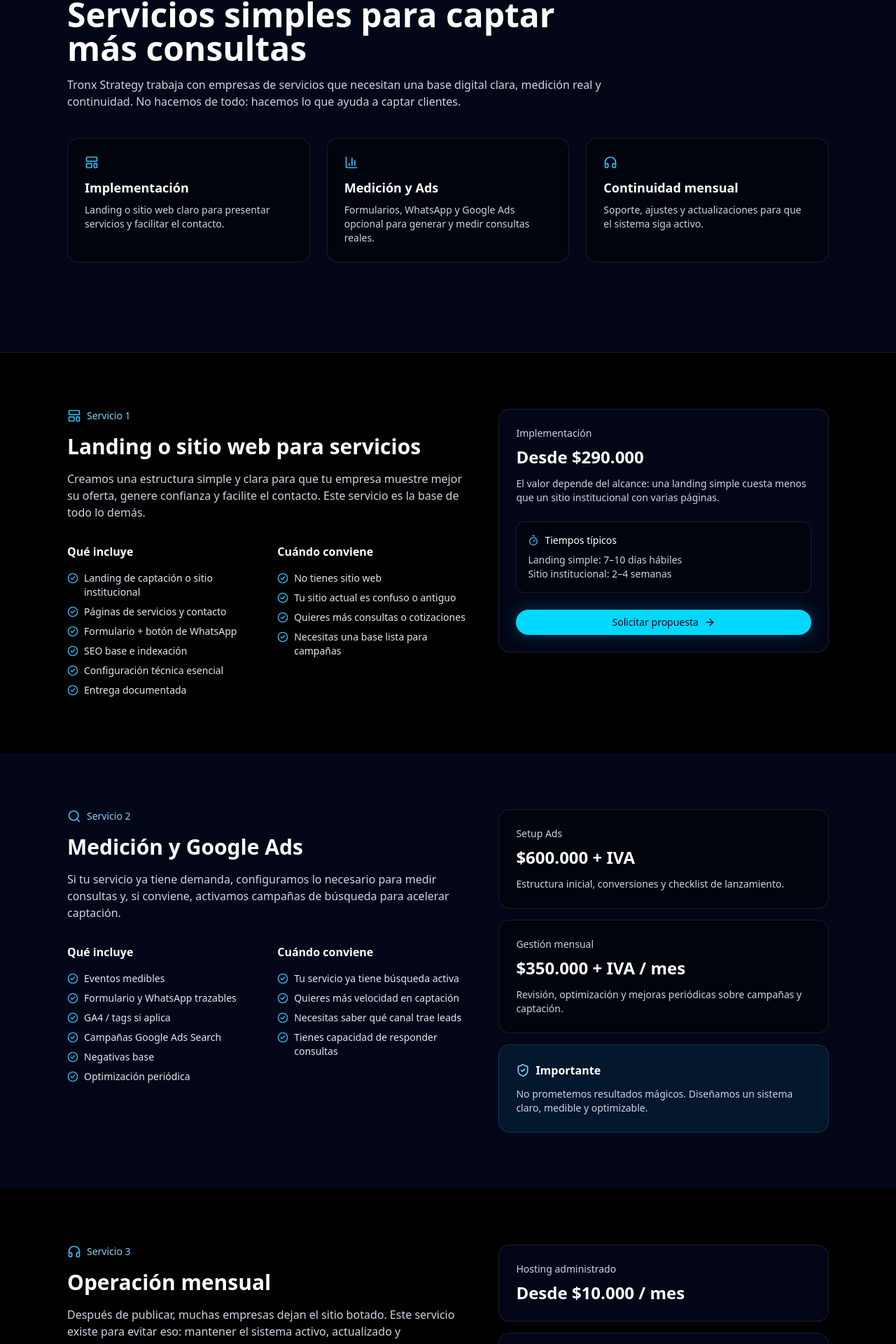
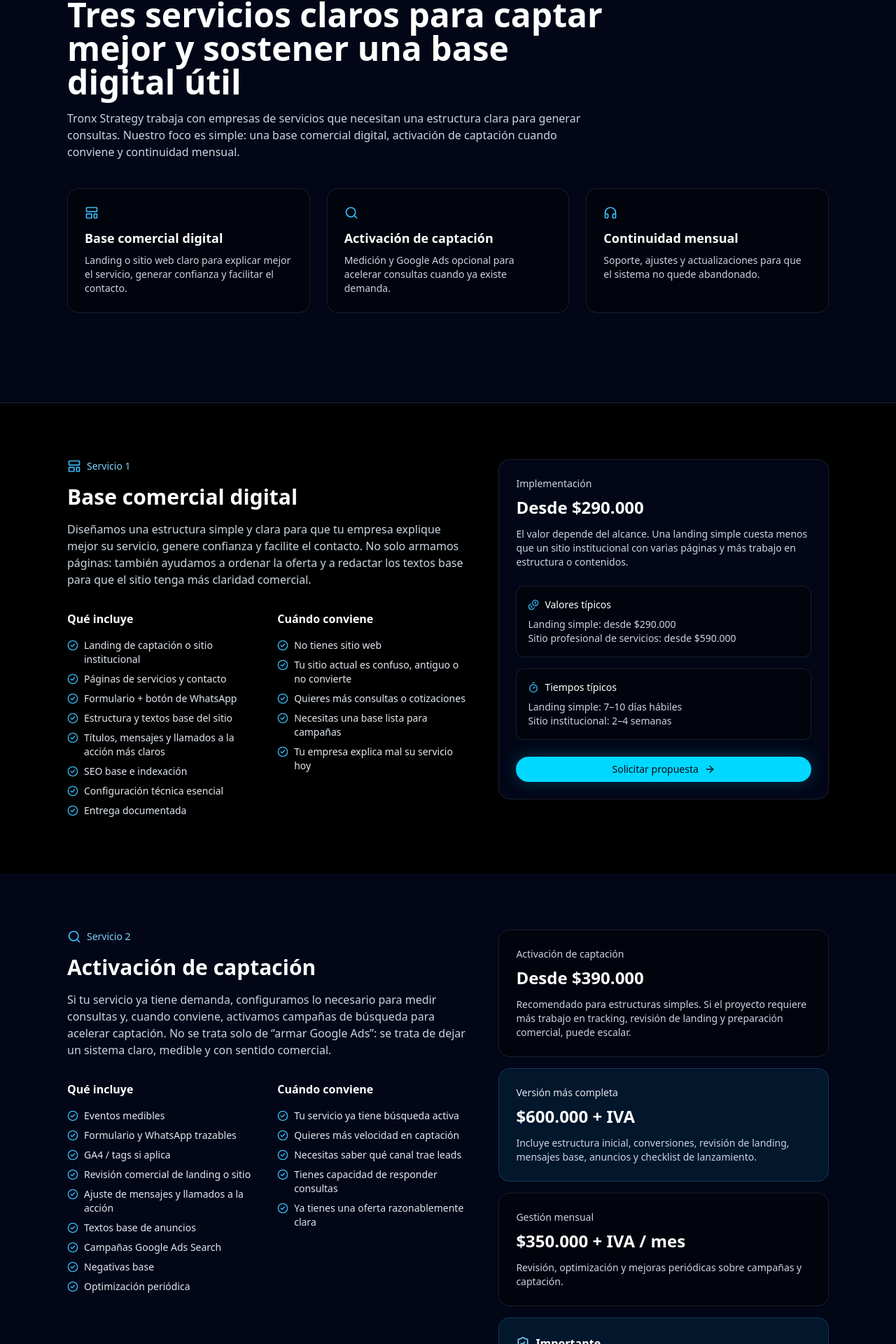
Before and after one commit to TronxGroup/Tronx-Strategy, a Next.js app: page /servicios in a window 1280 px wide. Shown: the part 344-2264 px from the top of the page at 70% size. Built offline with nearby package versions, Linux system fonts and the light colour scheme.

Commit message:
Update page.tsx

```diff
--- a/app/servicios/page.tsx
+++ b/app/servicios/page.tsx
@@ -23,16 +23,17 @@
 
 export const metadata: Metadata = {
   metadataBase: new URL(SITE_URL),
-  title: "Servicios — Tronx Strategy | Captación digital para empresas de servicios",
+  title:
+    "Servicios — Tronx Strategy | Captación digital para empresas de servicios",
   description:
-    "Servicios de Tronx Strategy: landing y sitio web para servicios, medición, Google Ads opcional y operación mensual.",
+    "Servicios de Tronx Strategy: base comercial digital, activación de captación y continuidad mensual para empresas de servicios.",
   alternates: {
     canonical: "/servicios",
   },
   openGraph: {
     title: "Servicios — Tronx Strategy",
     description:
-      "Landing, sitio web, medición, Google Ads y continuidad mensual para empresas de servicios.",
+      "Landing o sitio, textos base, medición, Google Ads opcional y continuidad mensual para empresas de servicios.",
     url: "/servicios",
     type: "website",
     locale: "es_CL",
@@ -98,30 +99,30 @@
         <div className="mx-auto max-w-6xl px-4 lg:px-8">
           <SectionTitle
             eyebrow="Servicios"
-            title="Servicios simples para captar más consultas"
-            desc="Tronx Strategy trabaja con empresas de servicios que necesitan una base digital clara, medición real y continuidad. No hacemos de todo: hacemos lo que ayuda a captar clientes."
+            title="Tres servicios claros para captar mejor y sostener una base digital útil"
+            desc="Tronx Strategy trabaja con empresas de servicios que necesitan una estructura clara para generar consultas. Nuestro foco es simple: una base comercial digital, activación de captación cuando conviene y continuidad mensual."
           />
 
           <div className="mt-10 grid gap-6 lg:grid-cols-3">
             <div className="rounded-2xl border border-white/10 bg-black/40 p-6">
               <LayoutTemplate className="mb-3 h-5 w-5 text-sky-400" />
               <h2 className="text-lg font-semibold text-white">
-                Implementación
+                Base comercial digital
               </h2>
               <p className="mt-2 text-sm text-slate-300">
-                Landing o sitio web claro para presentar servicios y facilitar
-                el contacto.
+                Landing o sitio web claro para explicar mejor el servicio,
+                generar confianza y facilitar el contacto.
               </p>
             </div>
 
             <div className="rounded-2xl border border-white/10 bg-black/40 p-6">
-              <BarChart3 className="mb-3 h-5 w-5 text-sky-400" />
+              <Search className="mb-3 h-5 w-5 text-sky-400" />
               <h2 className="text-lg font-semibold text-white">
-                Medición y Ads
+                Activación de captación
               </h2>
               <p className="mt-2 text-sm text-slate-300">
-                Formularios, WhatsApp y Google Ads opcional para generar y medir
-                consultas reales.
+                Medición y Google Ads opcional para acelerar consultas cuando ya
+                existe demanda.
               </p>
             </div>
 
@@ -131,8 +132,8 @@
                 Continuidad mensual
               </h2>
               <p className="mt-2 text-sm text-slate-300">
-                Soporte, ajustes y actualizaciones para que el sistema siga
-                activo.
+                Soporte, ajustes y actualizaciones para que el sistema no quede
+                abandonado.
               </p>
             </div>
           </div>
@@ -146,19 +147,19 @@
             <div>
               <div className="flex items-center gap-2">
                 <LayoutTemplate className="h-5 w-5 text-sky-400" />
-                <p className="text-sm font-medium text-sky-300">
-                  Servicio 1
-                </p>
+                <p className="text-sm font-medium text-sky-300">Servicio 1</p>
               </div>
 
               <h2 className="mt-4 text-3xl font-semibold text-white">
-                Landing o sitio web para servicios
+                Base comercial digital
               </h2>
 
               <p className="mt-4 max-w-2xl text-slate-300">
-                Creamos una estructura simple y clara para que tu empresa muestre
-                mejor su oferta, genere confianza y facilite el contacto. Este
-                servicio es la base de todo lo demás.
+                Diseñamos una estructura simple y clara para que tu empresa
+                explique mejor su servicio, genere confianza y facilite el
+                contacto. No solo armamos páginas: también ayudamos a ordenar la
+                oferta y a redactar los textos base para que el sitio tenga más
+                claridad comercial.
               </p>
 
               <div className="mt-8 grid gap-6 md:grid-cols-2">
@@ -167,9 +168,17 @@
                     Qué incluye
                   </h3>
                   <ul className="mt-4 space-y-2">
-                    <CheckItem>Landing de captación o sitio institucional</CheckItem>
+                    <CheckItem>
+                      Landing de captación o sitio institucional
+                    </CheckItem>
                     <CheckItem>Páginas de servicios y contacto</CheckItem>
                     <CheckItem>Formulario + botón de WhatsApp</CheckItem>
+                    <CheckItem>
+                      Estructura y textos base del sitio
+                    </CheckItem>
+                    <CheckItem>
+                      Títulos, mensajes y llamados a la acción más claros
+                    </CheckItem>
                     <CheckItem>SEO base e indexación</CheckItem>
                     <CheckItem>Configuración técnica esencial</CheckItem>
                     <CheckItem>Entrega documentada</CheckItem>
@@ -182,9 +191,18 @@
                   </h3>
                   <ul className="mt-4 space-y-2">
                     <CheckItem>No tienes sitio web</CheckItem>
-                    <CheckItem>Tu sitio actual es confuso o antiguo</CheckItem>
-                    <CheckItem>Quieres más consultas o cotizaciones</CheckItem>
-                    <CheckItem>Necesitas una base lista para campañas</CheckItem>
+                    <CheckItem>
+                      Tu sitio actual es confuso, antiguo o no convierte
+                    </CheckItem>
+                    <CheckItem>
+                      Quieres más consultas o cotizaciones
+                    </CheckItem>
+                    <CheckItem>
+                      Necesitas una base lista para campañas
+                    </CheckItem>
+                    <CheckItem>
+                      Tu empresa explica mal su servicio hoy
+                    </CheckItem>
                   </ul>
                 </div>
               </div>
@@ -196,11 +214,26 @@
                 Desde $290.000
               </h3>
               <p className="mt-3 text-sm text-slate-300">
-                El valor depende del alcance: una landing simple cuesta menos
-                que un sitio institucional con varias páginas.
+                El valor depende del alcance. Una landing simple cuesta menos
+                que un sitio institucional con varias páginas y más trabajo en
+                estructura o contenidos.
               </p>
 
               <div className="mt-6 rounded-xl border border-white/10 bg-black/40 p-4">
+                <div className="flex items-center gap-2">
+                  <Coins className="h-4 w-4 text-sky-400" />
+                  <p className="text-sm font-medium text-white">
+                    Valores típicos
+                  </p>
+                </div>
+                <p className="mt-2 text-sm text-slate-300">
+                  Landing simple: desde $290.000
+                  <br />
+                  Sitio profesional de servicios: desde $590.000
+                </p>
+              </div>
+
+              <div className="mt-4 rounded-xl border border-white/10 bg-black/40 p-4">
                 <div className="flex items-center gap-2">
                   <Timer className="h-4 w-4 text-sky-400" />
                   <p className="text-sm font-medium text-white">
@@ -233,19 +266,19 @@
             <div>
               <div className="flex items-center gap-2">
                 <Search className="h-5 w-5 text-sky-400" />
-                <p className="text-sm font-medium text-sky-300">
-                  Servicio 2
-                </p>
+                <p className="text-sm font-medium text-sky-300">Servicio 2</p>
               </div>
 
               <h2 className="mt-4 text-3xl font-semibold text-white">
-                Medición y Google Ads
+                Activación de captación
               </h2>
 
               <p className="mt-4 max-w-2xl text-slate-300">
                 Si tu servicio ya tiene demanda, configuramos lo necesario para
-                medir consultas y, si conviene, activamos campañas de búsqueda
-                para acelerar captación.
+                medir consultas y, cuando conviene, activamos campañas de
+                búsqueda para acelerar captación. No se trata solo de “armar
+                Google Ads”: se trata de dejar un sistema claro, medible y con
+                sentido comercial.
               </p>
 
               <div className="mt-8 grid gap-6 md:grid-cols-2">
@@ -255,8 +288,17 @@
                   </h3>
                   <ul className="mt-4 space-y-2">
                     <CheckItem>Eventos medibles</CheckItem>
-                    <CheckItem>Formulario y WhatsApp trazables</CheckItem>
+                    <CheckItem>
+                      Formulario y WhatsApp trazables
+                    </CheckItem>
                     <CheckItem>GA4 / tags si aplica</CheckItem>
+                    <CheckItem>
+                      Revisión comercial de landing o sitio
+                    </CheckItem>
+                    <CheckItem>
+                      Ajuste de mensajes y llamados a la acción
+                    </CheckItem>
+                    <CheckItem>Textos base de anuncios</CheckItem>
                     <CheckItem>Campañas Google Ads Search</CheckItem>
                     <CheckItem>Negativas base</CheckItem>
                     <CheckItem>Optimización periódica</CheckItem>
@@ -268,10 +310,21 @@
                     Cuándo conviene
                   </h3>
                   <ul className="mt-4 space-y-2">
-                    <CheckItem>Tu servicio ya tiene búsqueda activa</CheckItem>
-                    <CheckItem>Quieres más velocidad en captación</CheckItem>
-                    <CheckItem>Necesitas saber qué canal trae leads</CheckItem>
-                    <CheckItem>Tienes capacidad de responder consultas</CheckItem>
+                    <CheckItem>
+                      Tu servicio ya tiene búsqueda activa
+                    </CheckItem>
+                    <CheckItem>
+                      Quieres más velocidad en captación
+                    </CheckItem>
+                    <CheckItem>
+                      Necesitas saber qué canal trae leads
+                    </CheckItem>
+                    <CheckItem>
+                      Tienes capacidad de responder consultas
+                    </CheckItem>
+                    <CheckItem>
+                      Ya tienes una oferta razonablemente clara
+                    </CheckItem>
                   </ul>
                 </div>
               </div>
@@ -279,12 +332,27 @@
 
             <div className="space-y-4">
               <div className="rounded-2xl border border-white/10 bg-black/40 p-6">
-                <p className="text-sm text-slate-300">Setup Ads</p>
+                <p className="text-sm text-slate-300">
+                  Activación de captación
+                </p>
+                <h3 className="mt-2 text-2xl font-semibold text-white">
+                  Desde $390.000
+                </h3>
+                <p className="mt-3 text-sm text-slate-300">
+                  Recomendado para estructuras simples. Si el proyecto requiere
+                  más trabajo en tracking, revisión de landing y preparación
+                  comercial, puede escalar.
+                </p>
+              </div>
+
+              <div className="rounded-2xl border border-sky-400/20 bg-sky-500/10 p-6">
+                <p className="text-sm text-slate-200">Versión más completa</p>
                 <h3 className="mt-2 text-2xl font-semibold text-white">
                   $600.000 + IVA
                 </h3>
                 <p className="mt-3 text-sm text-slate-300">
-                  Estructura inicial, conversiones y checklist de lanzamiento.
+                  Incluye estructura inicial, conversiones, revisión de landing,
+                  mensajes base, anuncios y checklist de lanzamiento.
                 </p>
               </div>
 
@@ -302,13 +370,11 @@
               <div className="rounded-2xl border border-sky-400/20 bg-sky-500/10 p-6">
                 <div className="flex items-center gap-2">
                   <ShieldCheck className="h-5 w-5 text-sky-300" />
-                  <h3 className="font-semibold text-white">
-                    Importante
-                  </h3>
+                  <h3 className="font-semibold text-white">Importante</h3>
                 </div>
                 <p className="mt-3 text-sm text-slate-300">
                   No prometemos resultados mágicos. Diseñamos un sistema claro,
-                  medible y optimizable.
+                  medible y optimizable para atraer mejores consultas.
                 </p>
               </div>
             </div>
@@ -323,19 +389,18 @@
             <div>
               <div className="flex items-center gap-2">
                 <Headphones className="h-5 w-5 text-sky-400" />
-                <p className="text-sm font-medium text-sky-300">
-                  Servicio 3
-                </p>
+                <p className="text-sm font-medium text-sky-300">Servicio 3</p>
               </div>
 
               <h2 className="mt-4 text-3xl font-semibold text-white">
-                Operación mensual
+                Continuidad mensual
               </h2>
 
               <p className="mt-4 max-w-2xl text-slate-300">
-                Después de publicar, muchas empresas dejan el sitio botado.
-                Este servicio existe para evitar eso: mantener el sistema
-                activo, actualizado y funcionando.
+                Después de publicar, muchas empresas dejan el sitio botado. Este
+                servicio existe para evitar eso: mantener la base digital
+                activa, actualizada y disponible para seguir captando o crecer
+                después.
               </p>
 
               <div className="mt-8 grid gap-6 md:grid-cols-2">
@@ -349,6 +414,9 @@
                     <CheckItem>Ajustes menores</CheckItem>
                     <CheckItem>Actualizaciones básicas</CheckItem>
                     <CheckItem>Publicación de contenidos simples</CheckItem>
+                    <CheckItem>
+                      Continuidad comercial básica
+                    </CheckItem>
                   </ul>
                 </div>
 
@@ -357,10 +425,19 @@
                     Cuándo conviene
                   </h3>
                   <ul className="mt-4 space-y-2">
-                    <CheckItem>No quieres depender de terceros para cada cambio</CheckItem>
-                    <CheckItem>Quieres mantener el sitio vigente</CheckItem>
+                    <CheckItem>
+                      No quieres depender de terceros para cada cambio
+                    </CheckItem>
+                    <CheckItem>
+                      Quieres mantener el sitio vigente
+                    </CheckItem>
                     <CheckItem>Necesitas soporte continuo</CheckItem>
-                    <CheckItem>Quieres una base lista para campañas futuras</CheckItem>
+                    <CheckItem>
+                      Quieres una base lista para campañas futuras
+                    </CheckItem>
+                    <CheckItem>
+                      No quieres que el sitio quede abandonado
+                    </CheckItem>
                   </ul>
                 </div>
               </div>
@@ -402,14 +479,52 @@
         </div>
       </section>
 
-      {/* PARA QUIEN ES / NO ES */}
+      {/* COMO TRABAJAMOS */}
       <section className="bg-slate-950 py-20">
+        <div className="mx-auto max-w-6xl px-4 lg:px-8">
+          <SectionTitle
+            center
+            eyebrow="Cómo se conectan estos servicios"
+            title="Primero ordenamos la base. Luego aceleramos. Después sostenemos."
+            desc="La lógica de Tronx Strategy no es vender piezas sueltas, sino construir una base útil para captar mejor."
+          />
+
+          <div className="mt-12 grid gap-6 md:grid-cols-3">
+            <div className="rounded-2xl border border-white/10 bg-black/40 p-6">
+              <LayoutTemplate className="mb-3 h-5 w-5 text-sky-400" />
+              <h3 className="font-semibold text-white">1. Base</h3>
+              <p className="mt-2 text-sm text-slate-300">
+                Sitio claro, textos base y estructura comercial simple.
+              </p>
+            </div>
+
+            <div className="rounded-2xl border border-white/10 bg-black/40 p-6">
+              <MessageSquareMore className="mb-3 h-5 w-5 text-sky-400" />
+              <h3 className="font-semibold text-white">2. Captación</h3>
+              <p className="mt-2 text-sm text-slate-300">
+                Tracking y campañas para atraer y medir consultas.
+              </p>
+            </div>
+
+            <div className="rounded-2xl border border-white/10 bg-black/40 p-6">
+              <Wrench className="mb-3 h-5 w-5 text-sky-400" />
+              <h3 className="font-semibold text-white">3. Continuidad</h3>
+              <p className="mt-2 text-sm text-slate-300">
+                Soporte, ajustes y mantenimiento para seguir operando.
+              </p>
+            </div>
+          </div>
+        </div>
+      </section>
+
+      {/* PARA QUIEN ES */}
+      <section className="py-20">
         <div className="mx-auto max-w-6xl px-4 lg:px-8">
           <SectionTitle
             center
             eyebrow="Enfoque"
             title="Trabajamos con proyectos claros"
-            desc="No hacemos de todo. Preferimos foco, velocidad y lógica comercial."
+            desc="Preferimos foco, velocidad y lógica comercial antes que complejidad innecesaria."
           />
 
           <div className="mt-12 grid gap-6 lg:grid-cols-2">
@@ -423,7 +538,9 @@
                 <CheckItem>Cotizaciones, consultas o agenda</CheckItem>
                 <CheckItem>Servicios B2B o B2C claros</CheckItem>
                 <CheckItem>Proyectos con foco comercial</CheckItem>
-                <CheckItem>Continuidad mensual cuando tiene sentido</CheckItem>
+                <CheckItem>
+                  Bases digitales pensadas para crecer
+                </CheckItem>
               </ul>
             </div>
 
@@ -445,15 +562,15 @@
       </section>
 
       {/* CTA FINAL */}
-      <section className="py-24 text-center">
+      <section className="bg-slate-950 py-24 text-center">
         <div className="mx-auto max-w-4xl px-4 lg:px-8">
           <h2 className="text-3xl font-semibold text-white md:text-4xl">
-            ¿Qué servicio necesitas hoy?
+            ¿Qué necesitas hoy: base, captación o continuidad?
           </h2>
 
           <p className="mx-auto mt-4 max-w-2xl text-slate-300">
-            Cuéntanos si necesitas una base nueva, campañas o continuidad
-            mensual. Te respondemos con una propuesta simple y clara.
+            Cuéntanos tu servicio, tu ciudad y tu objetivo. Te respondemos con
+            una propuesta simple, clara y aterrizada.
           </p>
 
           <div className="mt-8 flex flex-wrap justify-center gap-4">
```
